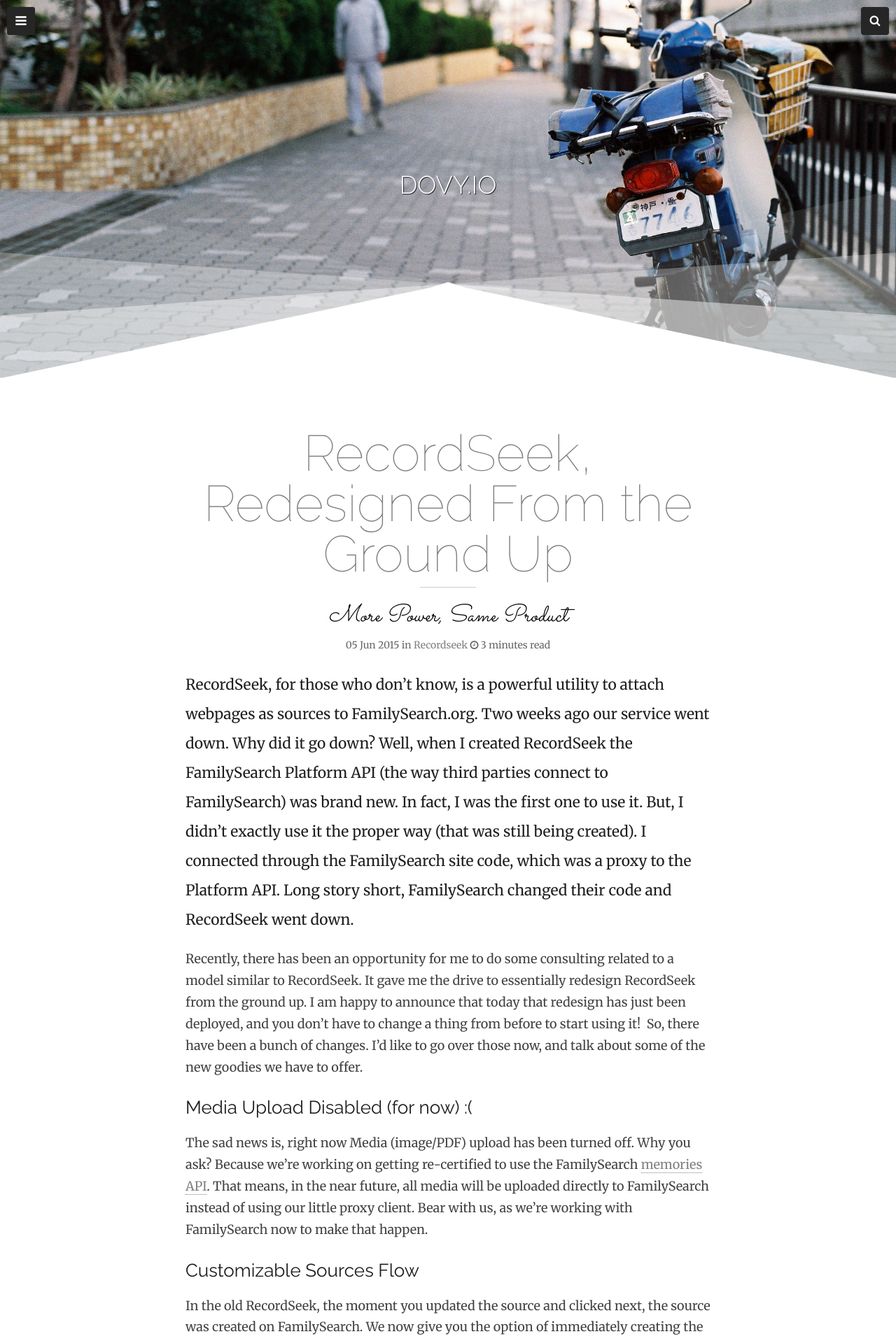
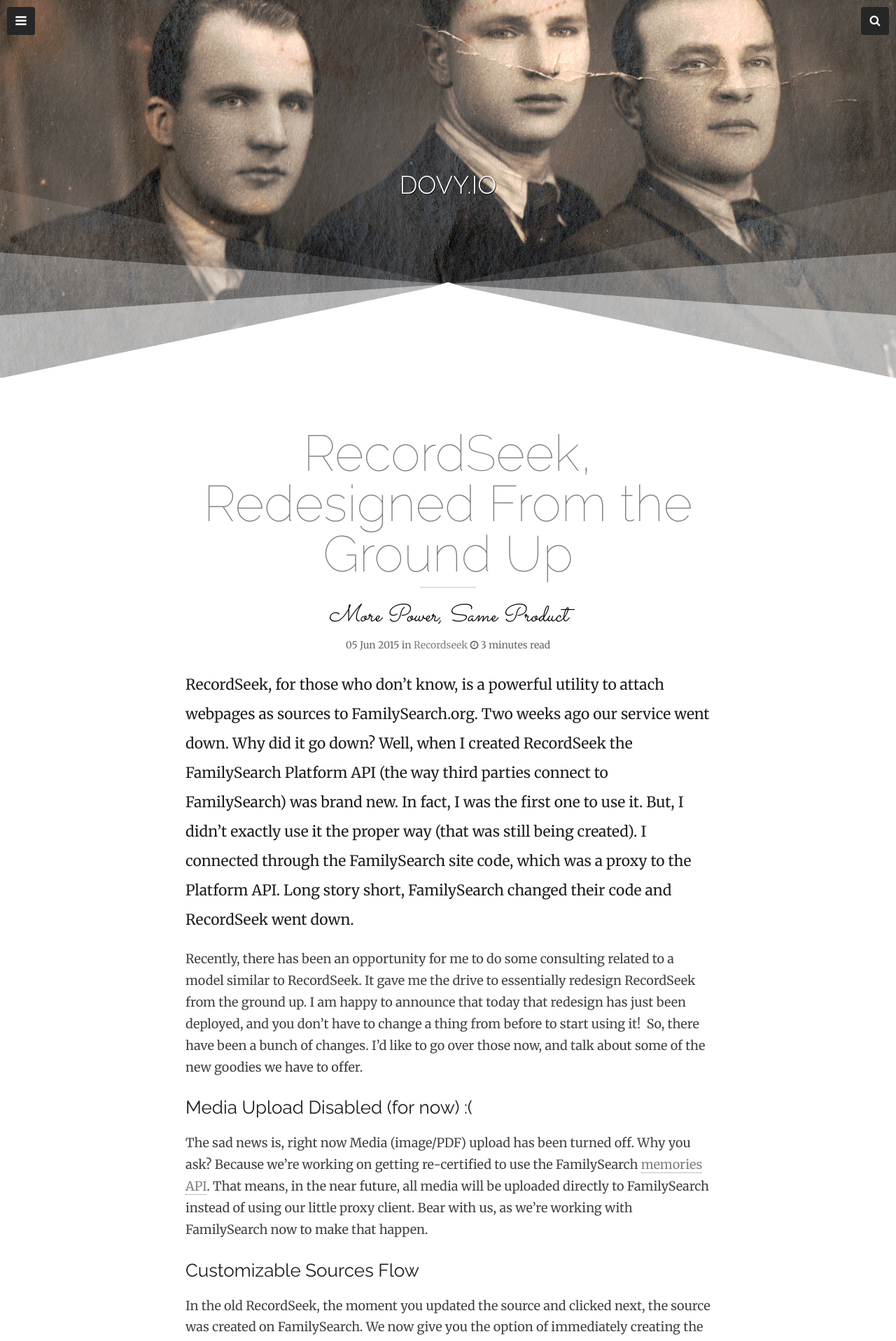
Before and after one commit to dovy/dovy.github.io, a Jekyll site: the page built from _posts/2015-06-05-recordseek-redesigned-from-the-ground-up.markdown, in a window 1280 px wide. Shown: the top 1917 px of the page at 70% size. Built offline with Jekyll 4.4.1, drawn with Linux system fonts in a browser that asks for light colours; nearby versions of some CDN libraries; Markdown is read by kramdown in place of the engine named in the settings; comment, search, counter and statistics services are not loaded.

Commit message:
Header image

```diff
--- a/_posts/2015-06-05-recordseek-redesigned-from-the-ground-up.markdown
+++ b/_posts/2015-06-05-recordseek-redesigned-from-the-ground-up.markdown
@@ -5,7 +5,7 @@
 category: RecordSeek
 tags: [RecordSeek, Genealogy, FamilySearch, Ancestry]
 comments: true
-imagefeature: "delivery.jpg"
+imagefeature: "pranasprofile.jpg"
 overlay_opacity: 0
 overlay_color:
 ---
```
Also changed, not shown: images/pranasprofile.jpg (added).
